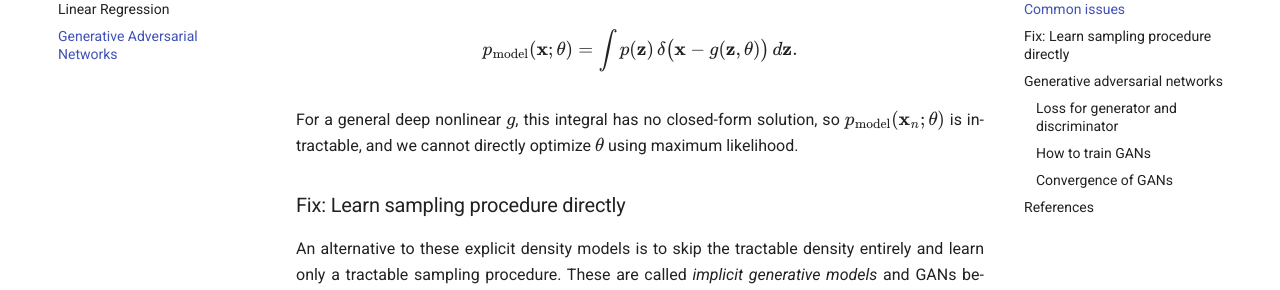
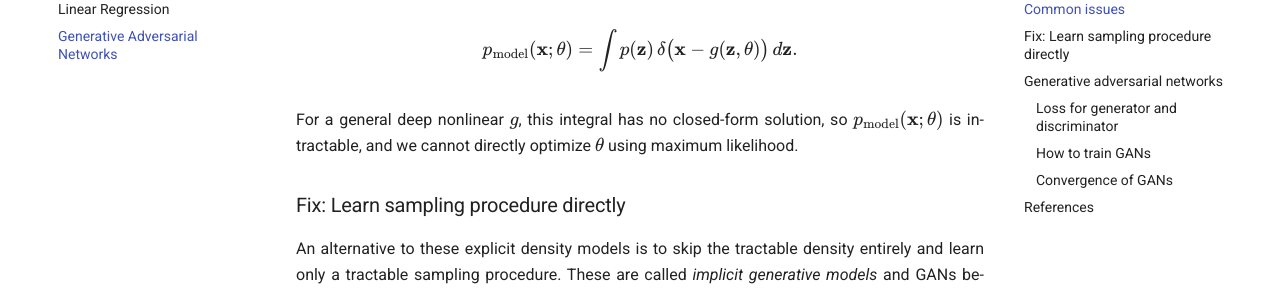
Before and after one commit to pj1911/my-wiki, an MkDocs documentation site: the page built from docs/Generative Adversarial Networks.md, in a window 1280 px wide and 900 px high, scrolled down 1371 px. Shown: the part 153-443 px from the top of the window. Built offline with MkDocs 1.6.1 and Material for MkDocs 9.7.7, drawn with Linux system fonts in a browser that asks for light colours.

```diff
--- a/docs/Generative Adversarial Networks.md
+++ b/docs/Generative Adversarial Networks.md
@@ -52,7 +52,7 @@ $$
 p_{\text{model}}(\mathbf{x}; \theta) = \int p(\mathbf{z})\, \delta\big(\mathbf{x} - g(\mathbf{z}, \theta)\big)\, d\mathbf{z}.
 $$
 
-For a general deep nonlinear \(g\), this integral has no closed-form solution, so \(p_{\text{model}}(\mathbf{x}_n; \theta)\) is intractable, and we cannot directly optimize \(\theta\) using maximum likelihood.
+For a general deep nonlinear \(g\), this integral has no closed-form solution, so \(p_{\text{model}}(\mathbf{x}; \theta)\) is intractable, and we cannot directly optimize \(\theta\) using maximum likelihood.
 
 
 ### Fix: Learn sampling procedure directly
```
